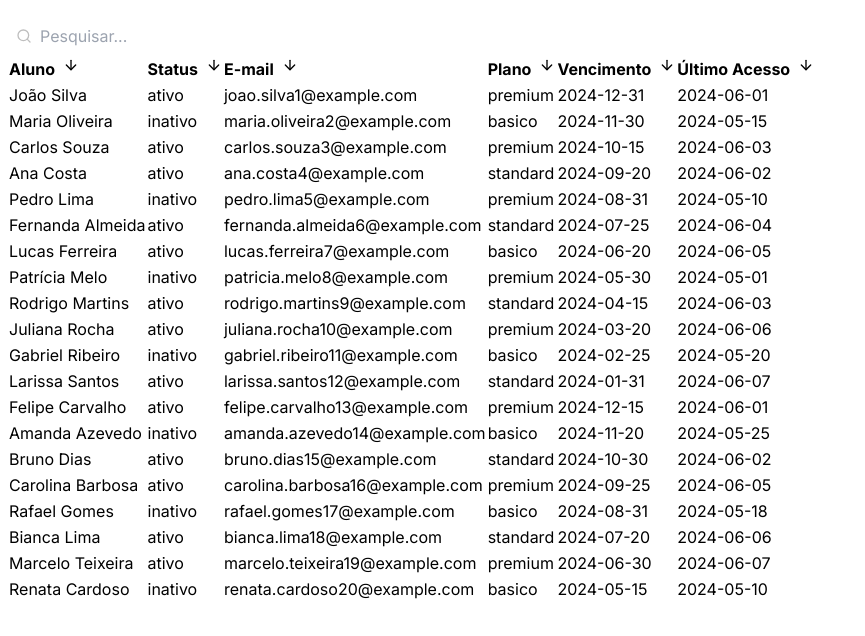
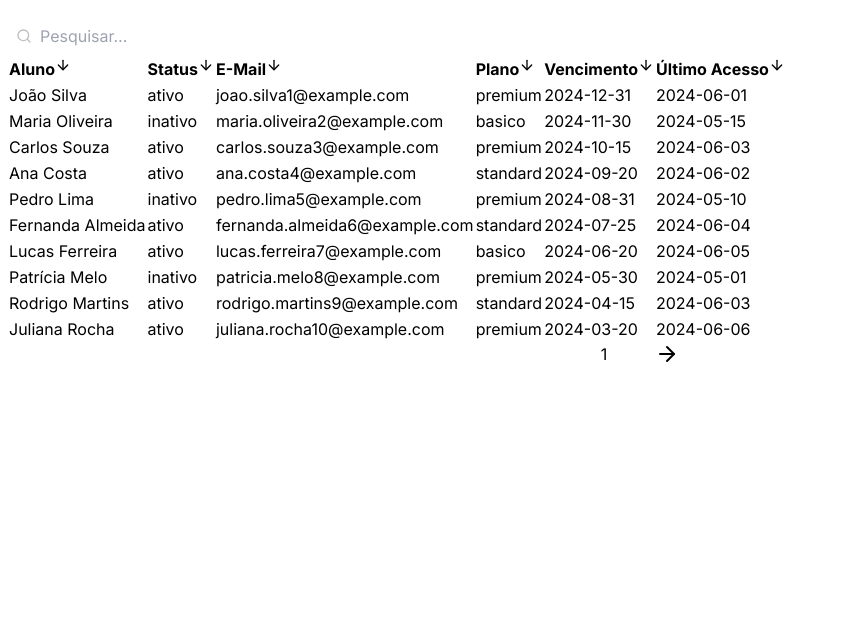
Before and after one commit to CaiorFeliciano/projeto-lista, a Next.js app: page / in a window 1280 px wide. Shown: the top 636 px of the page, without its empty margins (0-865 px from the left). Built offline with nearby package versions, Linux system fonts and the light colour scheme.

Commit message:
feat: react-table, Filter, Pagination, Sorted

```diff
--- a/package.json
+++ b/package.json
@@ -9,6 +9,7 @@
     "lint": "next lint"
   },
   "dependencies": {
+    "@tanstack/react-table": "^8.17.3",
     "lucide-react": "^0.390.0",
     "next": "14.2.3",
     "react": "^18",
--- a/src/app/page.tsx
+++ b/src/app/page.tsx
@@ -1,16 +1,42 @@
-import { ArrowDown, Search } from "lucide-react";
+"use client";
+
+import { ArrowDown, ArrowLeft, ArrowRight, Search } from "lucide-react";
 import data from "./data.json";
+import {
+  ColumnDef,
+  flexRender,
+  getCoreRowModel,
+  getFilteredRowModel,
+  getPaginationRowModel,
+  getSortedRowModel,
+  useReactTable,
+} from "@tanstack/react-table";
+import { useState } from "react";
 
-const headers = [
-  "Aluno",
-  "Status",
-  "E-mail",
-  "Plano",
-  "Vencimento",
-  "Último Acesso",
+const columns: ColumnDef<(typeof data)[0]>[] = [
+  { accessorKey: "aluno", header: "Aluno" },
+  { accessorKey: "status", header: "Status" },
+  { accessorKey: "email", header: "E-Mail" },
+  { accessorKey: "plano", header: "Plano" },
+  { accessorKey: "vencimento", header: "Vencimento" },
+  { accessorKey: "ultimo_acesso", header: "Último Acesso" },
 ];
 
 export default function Home() {
+  const [globalFilter, setGlobalFilter] = useState("");
+
+  const table = useReactTable({
+    columns,
+    data,
+    state: {
+      globalFilter,
+    },
+    getCoreRowModel: getCoreRowModel(),
+    getFilteredRowModel: getFilteredRowModel(),
+    getSortedRowModel: getSortedRowModel(),
+    getPaginationRowModel: getPaginationRowModel(),
+  });
+
   return (
     <main className="my-6 mx-2">
       <div className="mb-2 flex items-center relative">
@@ -19,34 +45,59 @@ export default function Home() {
           type="text"
           className="input input-info input-sm pl-8"
           placeholder="Pesquisar..."
+          value={globalFilter}
+          onChange={(e) => setGlobalFilter(e.target.value)}
         />
       </div>
 
       <table className="table">
         <thead>
           <tr>
-            {headers.map((header) => (
-              <th key={header}>
-                <div className="flex gap-2">
-                  {header} <ArrowDown size={16} className="cursor-pointer" />
+            {table.getHeaderGroups()[0].headers.map((header) => (
+              <th key={header.id}>
+                <div className="flex">
+                  {flexRender(
+                    header.column.columnDef.header,
+                    header.getContext()
+                  )}{" "}
+                  <ArrowDown
+                    size={16}
+                    className="cursor-pointer"
+                    onClick={() => header.column.toggleSorting(false)}
+                  />
                 </div>
               </th>
             ))}
           </tr>
         </thead>
         <tbody>
-          {data.map((item) => (
-            <tr key={item.id}>
-              <td>{item.aluno}</td>
-              <td>{item.status}</td>
-              <td>{item.email}</td>
-              <td>{item.plano}</td>
-              <td>{item.vencimento}</td>
-              <td>{item.ultimo_acesso}</td>
+          {table.getRowModel().rows.map((row) => (
+            <tr key={row.id}>
+              {row.getVisibleCells().map((cell) => (
+                <td>
+                  {flexRender(cell.column.columnDef.cell, cell.getContext())}
+                </td>
+              ))}
             </tr>
           ))}
         </tbody>
       </table>
+
+      <div className="flex justify-center gap-12">
+        {table.getCanPreviousPage() && (
+          <ArrowLeft
+            className="cursor-pointer"
+            onClick={() => table.previousPage()}
+          />
+        )}
+        <span>{table.getState().pagination.pageIndex + 1}</span>
+        {table.getCanNextPage() && (
+          <ArrowRight
+            className="cursor-pointer"
+            onClick={() => table.nextPage()}
+          />
+        )}
+      </div>
     </main>
   );
 }
```
Also changed, not shown: 1 other file (tests, documents, lock files or other folders).
